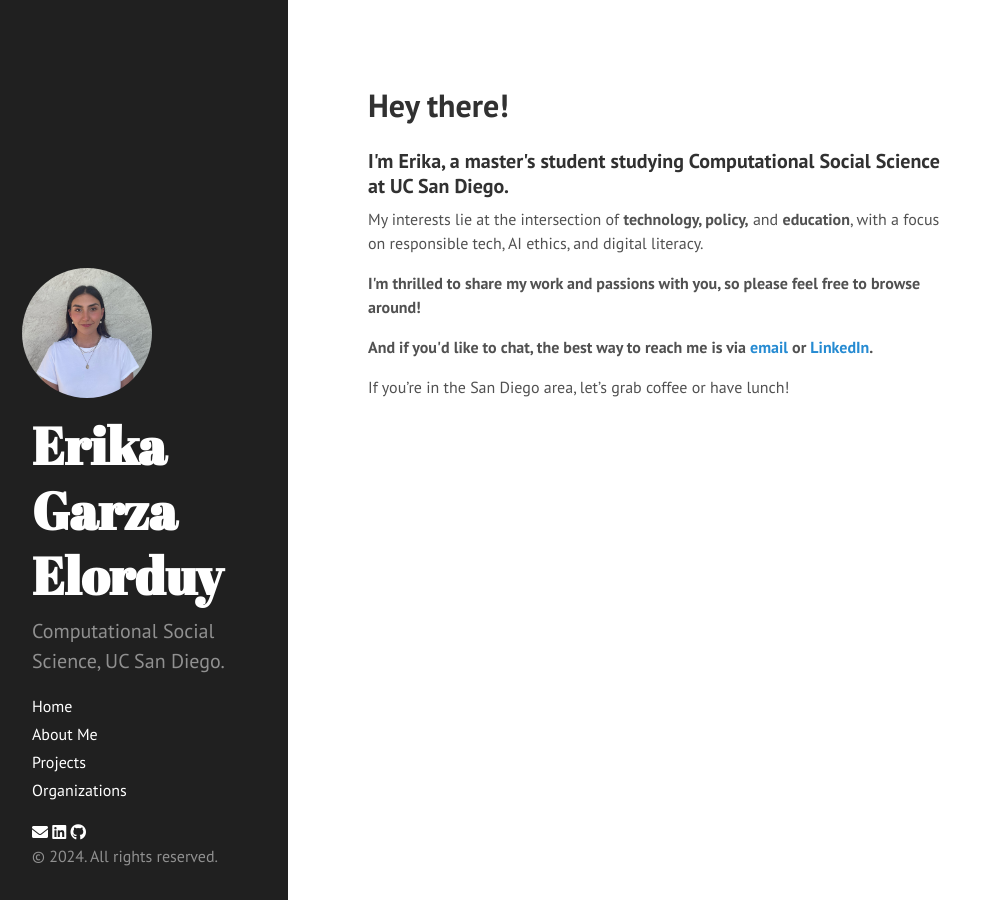
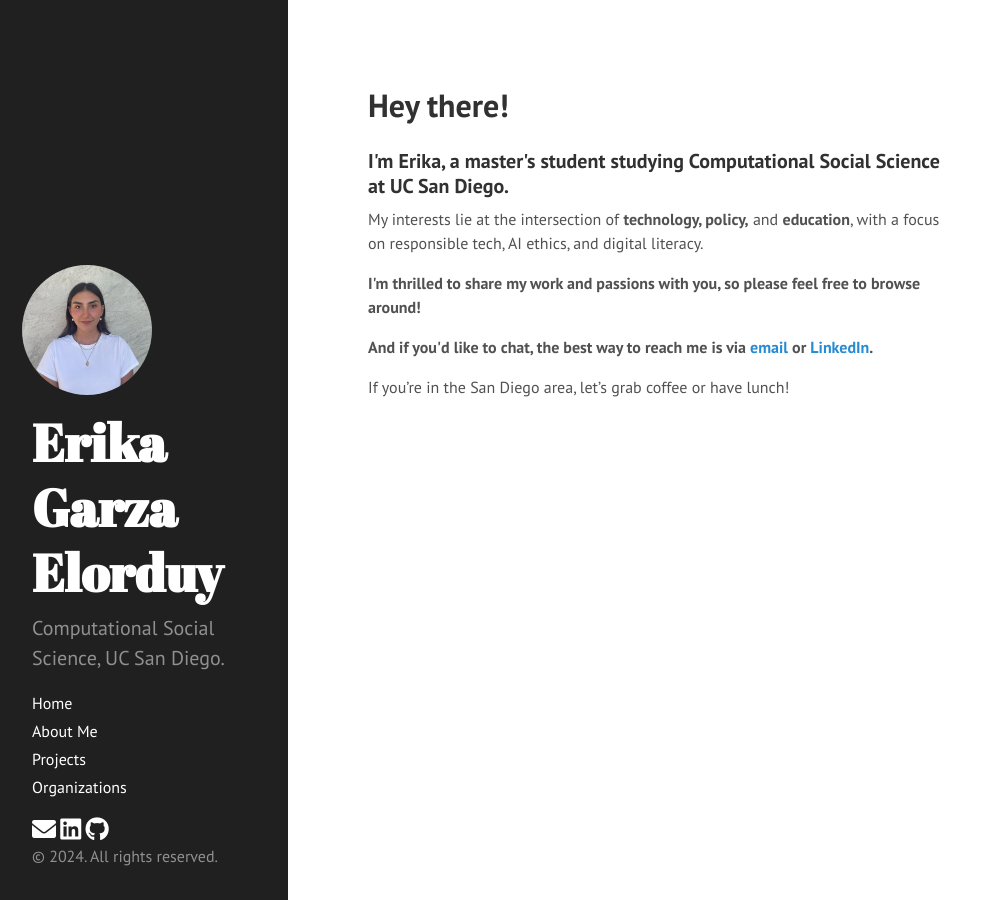
Before and after one commit to e-garzaelorduy/e-garzaelorduy.github.io, a Jekyll site: the page built from index.html, in a window 1280 px wide. Shown: the whole page, without its empty margins (0-981 px from the left). Built offline with Jekyll 4.4.1, drawn with Linux system fonts in a browser that asks for light colours; Markdown is read by kramdown in place of the engine named in the settings; the list of posts is cut into pages by our own code.

Commit message:
Update hyde.css

```diff
--- a/assets/css/hyde.css
+++ b/assets/css/hyde.css
@@ -262,3 +262,13 @@ a.sidebar-nav-item:focus {
   display: block;
   margin: 0 auto 15px -10px; /* Centers the image horizontally and adds space below */
 }
+
+/* Adjust size and spacing of social media icons */
+.sidebar-social i {
+  font-size: 1.5em; /* Increases icon size; adjust as needed */
+  margin-right: 15px; /* Adds space between icons */
+}
+
+.sidebar-social i:last-child {
+  margin-right: 0; /* Removes right margin from the last icon */
+}
```
